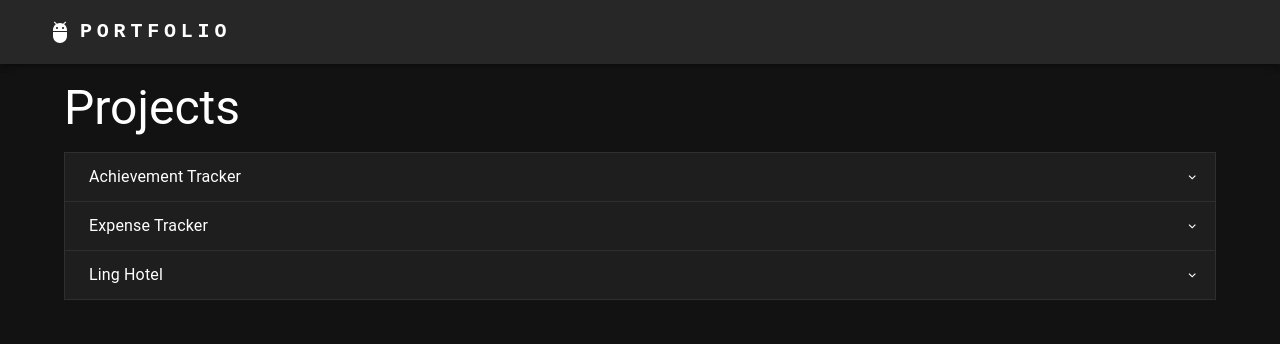
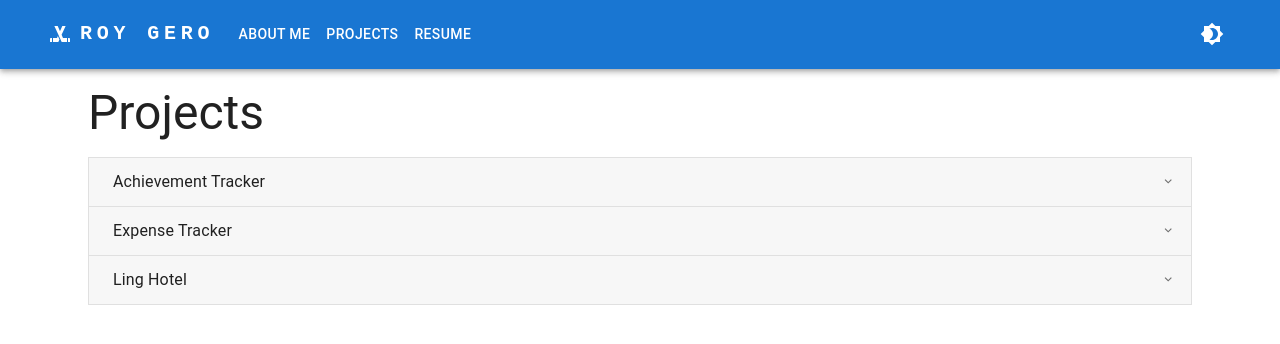
Before and after one commit to rgero/Portfolio, a React (Vite) app in the folder portfolio/: page /about in a window 1280 px wide. Shown: the top 344 px of the page. Built offline with nearby package versions, Linux system fonts and the light colour scheme.

Commit message:
Implementing most of the header.
This includes a Dark Mode toggle, as well as a rough estimate of the pages that I am expecting to have.

```diff
--- a/portfolio/package.json
+++ b/portfolio/package.json
@@ -14,9 +14,11 @@
     "@emotion/styled": "^11.11.0",
     "@mui/icons-material": "^5.15.10",
     "@mui/material": "^5.15.10",
+    "@types/react-router-dom": "^5.3.3",
     "bootstrap": "^5.3.2",
     "react": "^18.2.0",
-    "react-dom": "^18.2.0"
+    "react-dom": "^18.2.0",
+    "react-router-dom": "^6.22.1"
   },
   "devDependencies": {
     "@types/react": "^18.2.55",
--- a/portfolio/src/App.tsx
+++ b/portfolio/src/App.tsx
@@ -1,25 +1,29 @@
 import 'bootstrap/dist/css/bootstrap.min.css';
 
-import { ThemeProvider, createTheme } from '@mui/material/styles';
+import { BrowserRouter, Route, Routes } from 'react-router-dom';
 
-import CssBaseline from '@mui/material/CssBaseline';
-import Header from './components/Header';
-import ProjectList from './components/ProjectList';
-
-const darkTheme = createTheme({
-  palette: {
-    mode: 'dark',
-  },
-});
+import AppLayout from './ui/AppLayout';
+import { DarkModeProvider } from './context/DarkModeContext';
+import ProjectListPage from './pages/ProjectListPage';
 
 const App = () => {
 
   return (
-    <ThemeProvider theme={darkTheme}>
-      <CssBaseline />
-      <Header/>
-      <ProjectList/>
-    </ThemeProvider>
+    <DarkModeProvider>
+      <BrowserRouter>
+        <Routes>
+          <Route element={
+            <AppLayout/>
+          }>
+            <Route index element={<ProjectListPage/>}/>
+            <Route path='/about' element={<ProjectListPage/>} />
+            <Route path="/projects" element={<ProjectListPage/>}/>
+            <Route path="/resume" element={<ProjectListPage/>}/>
+          </Route>
+        </Routes>
+      </BrowserRouter>
+
+    </DarkModeProvider>
   )
 }
 
--- a/portfolio/src/components/Header.tsx
+++ b/portfolio/src/components/Header.tsx
@@ -1,19 +1,50 @@
-import { AppBar, Container, Toolbar, Typography } from "@mui/material"
+import { AppBar, Box, Button, Container, IconButton, Menu, MenuItem, Toolbar, Typography } from "@mui/material"
 
-import AdbIcon from '@mui/icons-material/Adb';
+import DarkModeToggle from "../ui/DarkModeToggle";
+import MenuIcon from '@mui/icons-material/Menu';
+import SportsHockey from '@mui/icons-material/SportsHockey';
+import { useNavigate } from "react-router-dom";
+import { useState } from "react";
+
+interface NavbarButton {
+  label: string;
+  url: string;
+}
 
 const Header = () => {
+  const [anchorElNav, setAnchorElNav] = useState<null | HTMLElement>(null);
+  const navigate = useNavigate();
+
+  const pages: NavbarButton[] = [
+    { label: "About Me", url: "about"},
+    { label: "Projects", url: "projects"},
+    { label: "Resume", url: "resume"}
+  ]
+
+  const handleOpenNavMenu = (event: React.MouseEvent<HTMLElement>) => {
+    setAnchorElNav(event.currentTarget);
+  };
+
+  const handleCloseNavMenu = () => {
+    setAnchorElNav(null);
+  };
+
+  const handleButtonPress = (event, page: string) =>
+  {
+    handleCloseNavMenu();
+    navigate(page)
+  }
 
   return (
     <AppBar position="static">
       <Container maxWidth="xl">
         <Toolbar>
-          <AdbIcon sx={{ display: { xs: 'none', md: 'flex' }, mr: 1 }} />
+          <SportsHockey sx={{ display: { xs: 'none', md: 'flex' }, mr: 1 }} />
           <Typography
             variant="h6"
             noWrap
             component="a"
-              href="#app-bar-with-responsive-menu"
+            href="/"
             sx={{
               mr: 2,
               display: { xs: 'none', md: 'flex' },
@@ -24,8 +55,78 @@ const Header = () => {
               textDecoration: 'none',
             }}
           >
-              PORTFOLIO
+            ROY GERO
           </Typography>
+          <Box sx={{ flexGrow: 1, display: { xs: 'flex', md: 'none' } }}>
+            <IconButton
+              size="large"
+              aria-controls="menu-appbar"
+              aria-haspopup="true"
+              onClick={handleOpenNavMenu}
+              color="inherit"
+            >
+              <MenuIcon />
+            </IconButton>
+            <Menu
+              id="menu-appbar"
+              anchorEl={anchorElNav}
+              anchorOrigin={{
+                vertical: 'bottom',
+                horizontal: 'left',
+              }}
+              keepMounted
+              transformOrigin={{
+                vertical: 'top',
+                horizontal: 'left',
+              }}
+              open={Boolean(anchorElNav)}
+              onClose={handleCloseNavMenu}
+              sx={{
+                display: { xs: 'block', md: 'none' },
+              }}
+            >
+              {pages.map((page) => (
+                <MenuItem key={page.label} onClick={(e) => handleButtonPress(e, page.url)}>
+                  <Typography textAlign="center">{page.label}</Typography>
+                </MenuItem>
+              ))}
+            </Menu>
+          </Box>
+          <SportsHockey sx={{ display: { xs: 'flex', md: 'none' }, mr: 1 }} />
+          <Typography
+            variant="h5"
+            noWrap
+            component="a"
+            href="/"
+            sx={{
+              mr: 2,
+              display: { xs: 'flex', md: 'none' },
+              flexGrow: 1,
+              fontFamily: 'monospace',
+              fontWeight: 700,
+              letterSpacing: '.3rem',
+              color: 'inherit',
+              textDecoration: 'none',
+            }}
+          >
+            ROY GERO
+          </Typography>
+
+
+          {/* Non Mobile stuff */}
+          <Box sx={{ flexGrow: 1, display: { xs: 'none', md: 'flex' } }}>
+            {pages.map((page) => (
+              <Button
+                key={page.label}
+                onClick={(e) => handleButtonPress(e, page.url)}
+                sx={{ my: 2, color: 'white', display: 'block' }}
+              >
+                {page.label}
+              </Button>
+            ))}
+          </Box>
+
+          <DarkModeToggle/>
         </Toolbar>
       </Container>
     </AppBar>
--- /dev/null
+++ b/portfolio/src/context/DarkModeContext.tsx
@@ -0,0 +1,61 @@
+/* eslint-disable react/prop-types */
+
+import { CssBaseline, ThemeProvider, createTheme } from "@mui/material";
+import { createContext, useContext, useEffect } from "react";
+
+import { useLocalStorageState } from "../hooks/useLocalStorageState";
+
+const DarkModeContext = createContext();
+
+const darkTheme = createTheme({
+  palette: {
+    mode: 'dark',
+  },
+});
+
+const lightTheme = createTheme({
+  palette: {
+    mode: 'light',
+  },
+})
+
+const DarkModeProvider = ({ children }) => {
+  const [isDarkMode, setIsDarkMode] = useLocalStorageState(
+    window.matchMedia("(prefers-color-scheme: dark)").matches,
+    "isDarkMode"
+  );
+
+  useEffect(
+    function () {
+      if (isDarkMode) {
+        document.documentElement.classList.add("dark-mode");
+        document.documentElement.classList.remove("light-mode");
+      } else {
+        document.documentElement.classList.add("light-mode");
+        document.documentElement.classList.remove("dark-mode");
+      }
+    },
+    [isDarkMode]
+  );
+
+  const toggleDarkMode = () => {
+    setIsDarkMode((isDark: boolean) => !isDark);
+  }
+
+  return (
+    <DarkModeContext.Provider value={{ isDarkMode, toggleDarkMode }}>
+      <ThemeProvider theme={isDarkMode ? darkTheme : lightTheme}>
+        <CssBaseline/>
+        {children}
+      </ThemeProvider>
+    </DarkModeContext.Provider>
+  );
+}
+
+const useDarkMode = () => {
+  const context = useContext(DarkModeContext);
+  if (context === undefined) throw new Error("DarkModeContext was used outside of DarkModeProvider");
+  return context;
+}
+
+export { DarkModeProvider, useDarkMode };
--- /dev/null
+++ b/portfolio/src/hooks/useLocalStorageState.ts
@@ -0,0 +1,17 @@
+import { useEffect, useState } from "react";
+
+export const useLocalStorageState = (initialState: string, key: string) => {
+  const [value, setValue] = useState(function () {
+    const storedValue = localStorage.getItem(key);
+    return storedValue ? JSON.parse(storedValue) : initialState;
+  });
+
+  useEffect(
+    () => {
+      localStorage.setItem(key, JSON.stringify(value));
+    },
+    [value, key]
+  );
+
+  return [value, setValue];
+}
--- /dev/null
+++ b/portfolio/src/pages/ProjectListPage.tsx
@@ -0,0 +1,12 @@
+import ProjectList from '../components/ProjectList';
+
+const ProjectListPage = () => {
+
+  return (
+    <>
+      <ProjectList/>
+    </>
+  )
+}
+
+export default ProjectListPage
--- /dev/null
+++ b/portfolio/src/ui/AppLayout.tsx
@@ -0,0 +1,16 @@
+import { Container } from "@mui/material"
+import Header from "../components/Header"
+import { Outlet } from "react-router-dom"
+
+const AppLayout = () => {
+  return (
+      <>
+          <Header/>
+          <Container>
+            <Outlet/>
+          </Container>
+      </>
+  )
+}
+
+export default AppLayout
--- /dev/null
+++ b/portfolio/src/ui/DarkModeToggle.tsx
@@ -0,0 +1,24 @@
+import { IconButton, Tooltip } from "@mui/material";
+
+import Brightness4Icon from '@mui/icons-material/Brightness4';
+import Brightness5Icon from '@mui/icons-material/Brightness5';
+import { useDarkMode } from "../context/DarkModeContext";
+
+const DarkModeToggle = () => {
+  const { isDarkMode, toggleDarkMode } = useDarkMode();
+  const darkModeTip: string = isDarkMode ? "Toggle to Light Mode" : "Toggle to Dark Mode";
+
+  return (
+    <Tooltip title={darkModeTip}>
+      <IconButton
+        color="inherit"
+        aria-label="toggle dark mode"
+        onClick={toggleDarkMode}
+      >
+        {isDarkMode ? <Brightness5Icon/> : <Brightness4Icon/> }
+      </IconButton>
+    </Tooltip>
+  );
+}
+
+export default DarkModeToggle
```
Also changed, not shown: 1 other file (tests, documents, lock files or other folders). Lines whose indentation alone changed are shown as unchanged.
